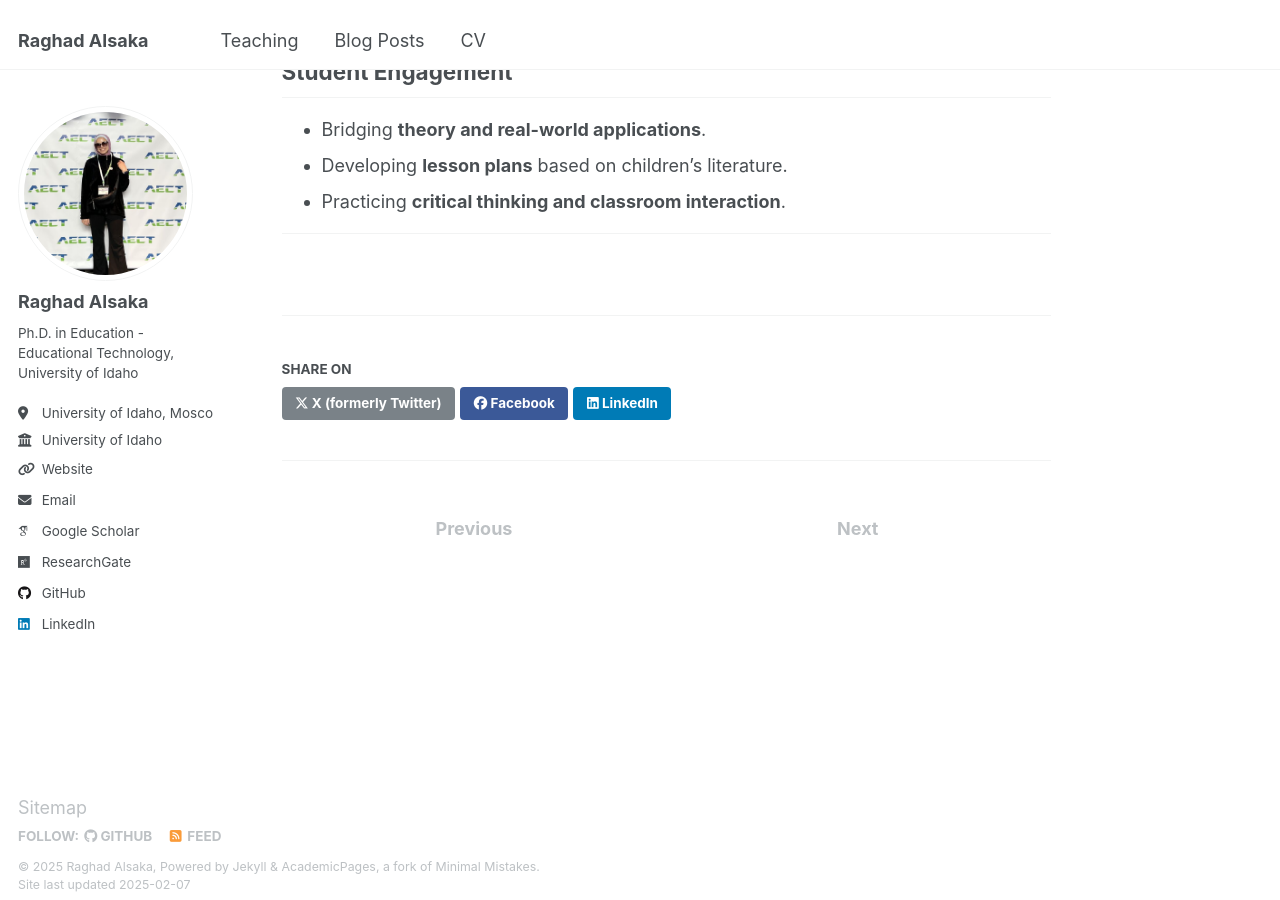
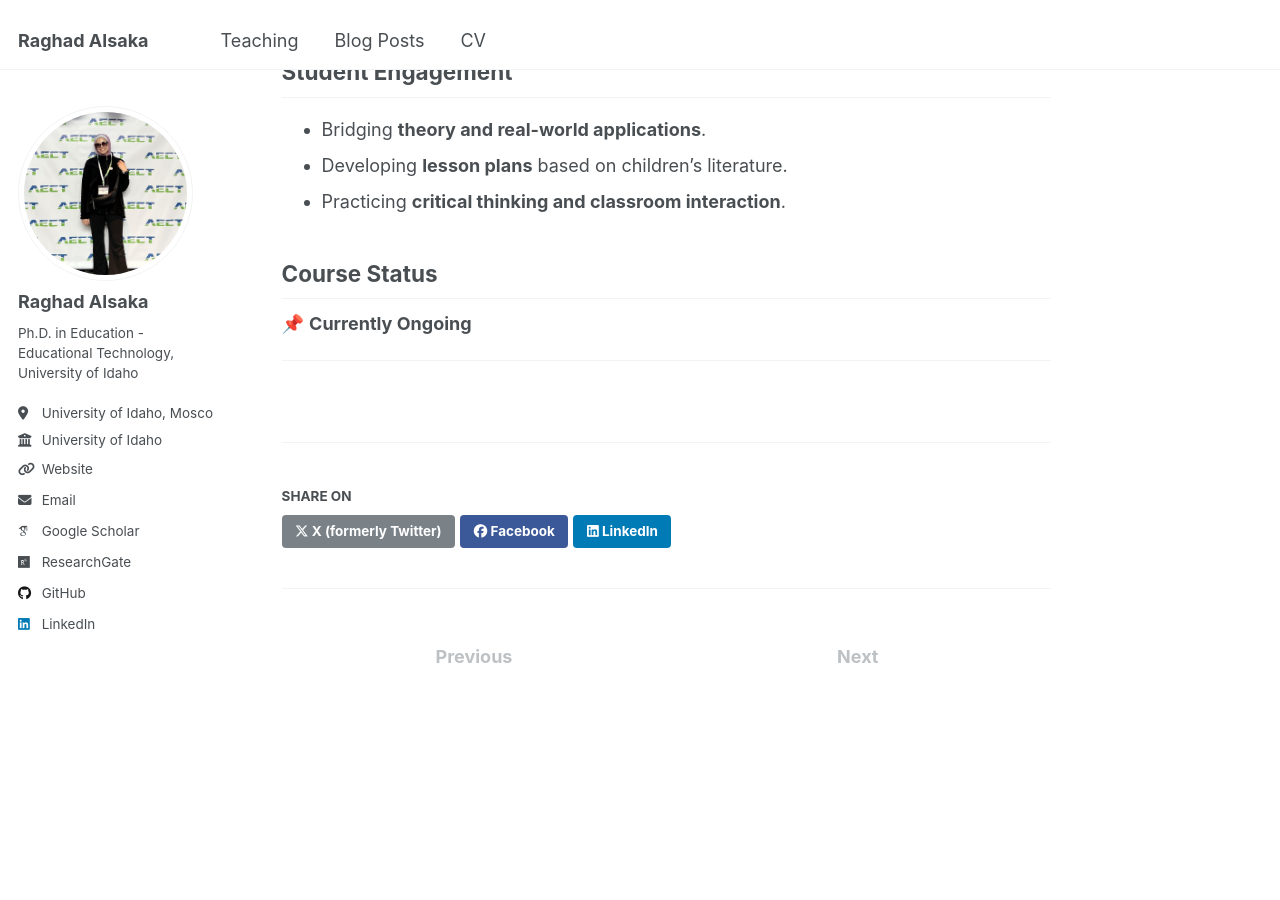
Before and after one commit to raghadalsaka/raghadalsaka.github.io, a Jekyll site: the page built from _teaching/2023-fall-edci321.md, in a window 1280 px wide and 900 px high, scrolled down 567 px. Built offline with Jekyll 4.4.1, drawn with Linux system fonts in a browser that asks for light colours; some web fonts are replaced.

Commit message:
Update 2023-fall-edci321.md

```diff
--- a/_teaching/2023-fall-edci321.md
+++ b/_teaching/2023-fall-edci321.md
@@ -6,6 +6,7 @@ permalink: /teaching/2023-fall-edci321
 venue: "University of Idaho, Department of Curriculum and Instruction"
 date: 2023-08-20
 location: "Moscow, Idaho, USA"
+status: "Ongoing"
 ---
 
 ## Course Overview
@@ -21,4 +22,7 @@ This course explores **children’s literature** through a critical lens, helpin
 - Developing **lesson plans** based on children’s literature.
 - Practicing **critical thinking and classroom interaction**.
 
+## Course Status
+📌 **Currently Ongoing**
+
 ---
```
